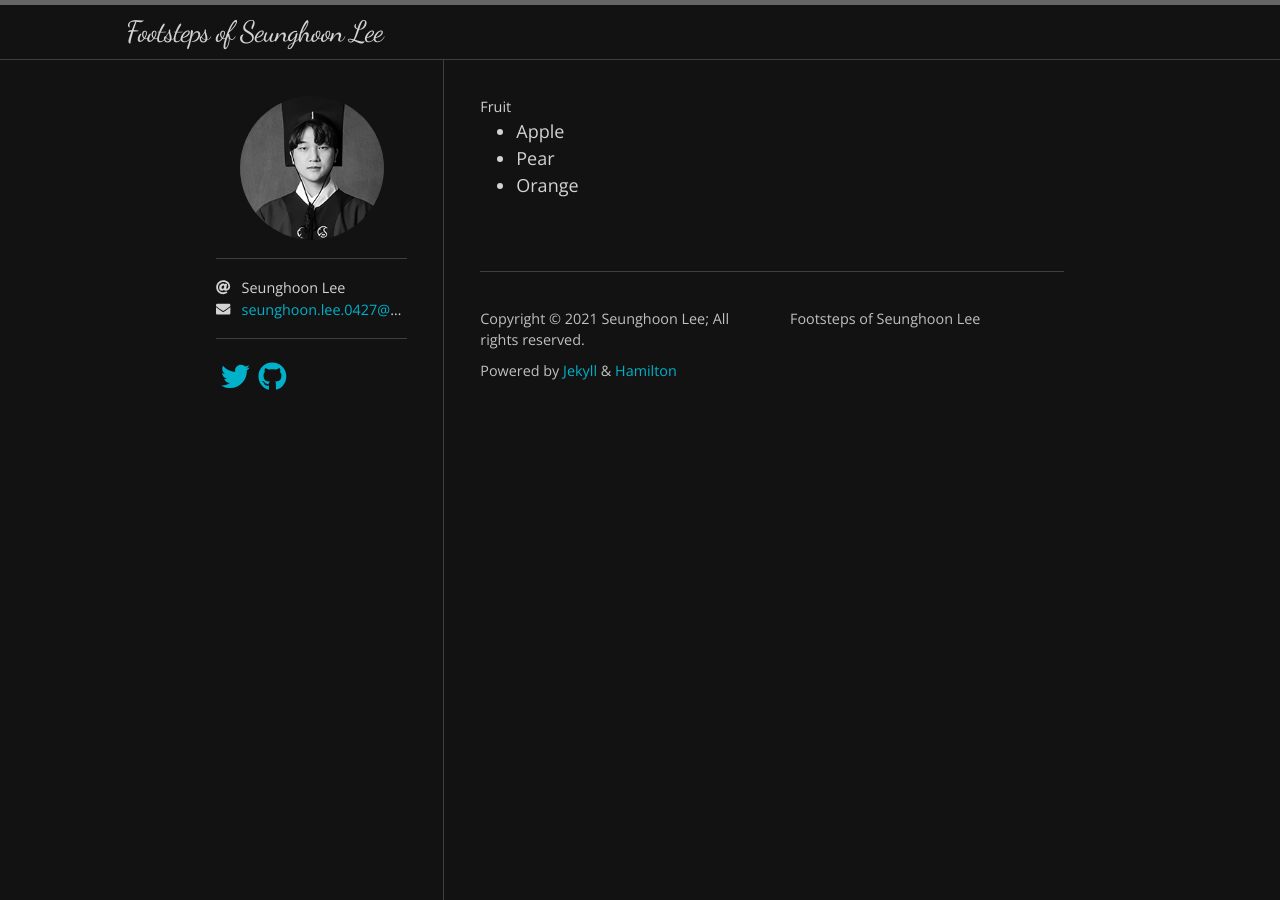
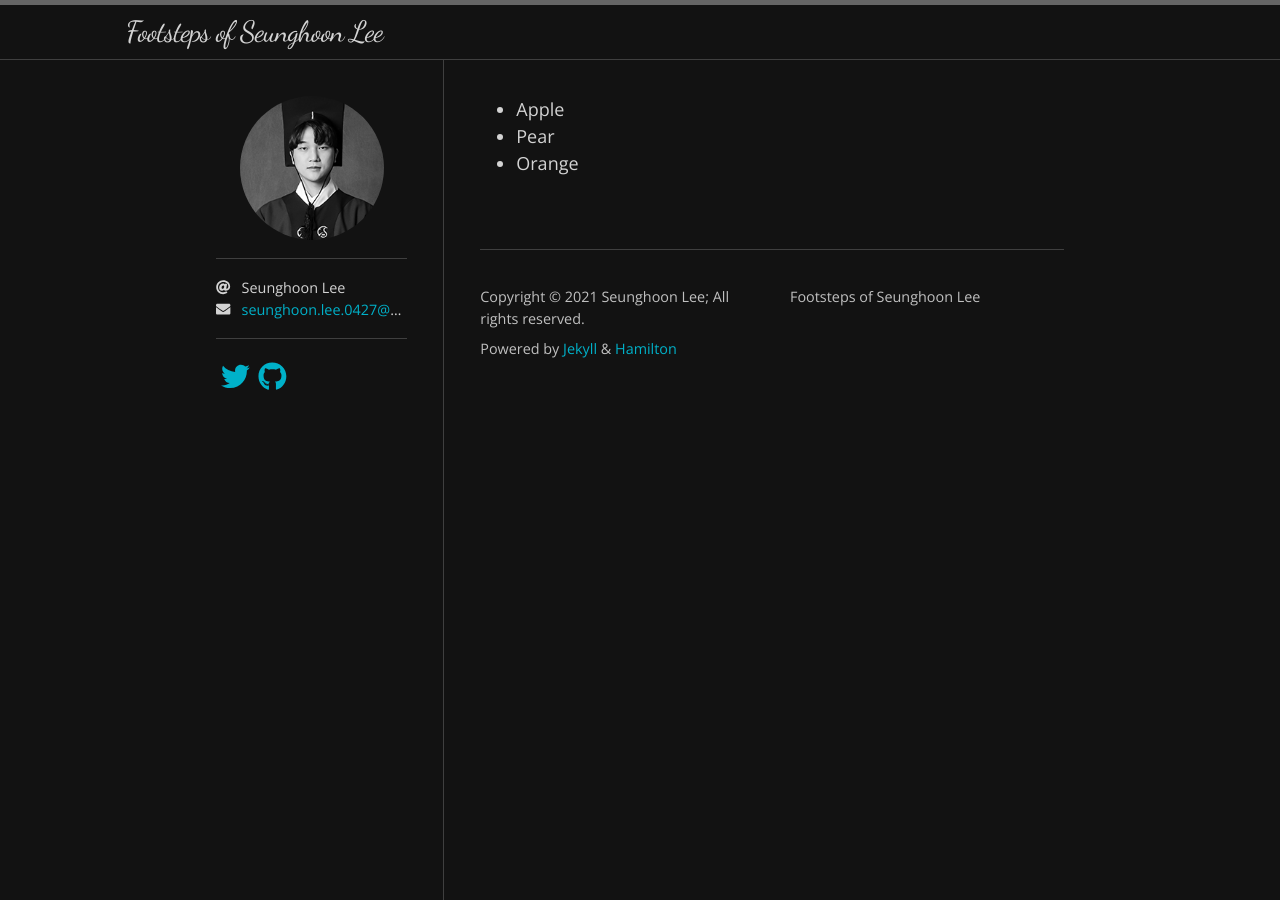
Before and after one commit to SeungHoon00/seunghoon00.github.io, a Jekyll site: the page built from index.html, in a window 1280 px wide. Built offline with Jekyll 4.4.1, drawn with Linux system fonts in a browser that asks for light colours; nearby versions of some CDN libraries; some web fonts are replaced; the list of posts is cut into pages by our own code.

Commit message:
Update home.html

```diff
--- a/_layouts/home.html
+++ b/_layouts/home.html
@@ -13,14 +13,11 @@ layout: default
   {% endif %}
 
   <div>
-  <figure>
-    <figcaption>Fruit</figcaption>
-    <ul>
-        <li>Apple</li>
-        <li>Pear</li>
-        <li>Orange</li>
-    </ul>
-  </figure>
+  <ul title="Fruit">
+    <li>Apple</li>
+    <li>Pear</li>
+    <li>Orange</li>
+  </ul>
 
   </div>
   {%- if jekyll.environment == "production" and site.disqus -%}
```
